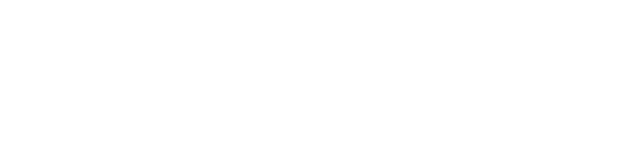
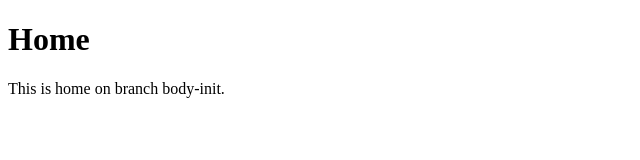
Before and after one commit to SleeplessN/branch-practice, a plain HTML site: page index.html in a window 1280 px wide. Shown: the whole page, without its empty margins (0-640 px from the left). Drawn offline with Linux system fonts and the light colour scheme.

Commit message:
feat: Add contents in body
This work is done on branch body-init.

```diff
--- a/index.html
+++ b/index.html
@@ -1,3 +1,9 @@
 <!DOCTYPE html>
 <html>
+  <body>
+    <div class="container">
+      <h1>Home</h1>
+      <p>This is home on branch body-init.</p>
+    </div>
+  </body>
 </html>
```
